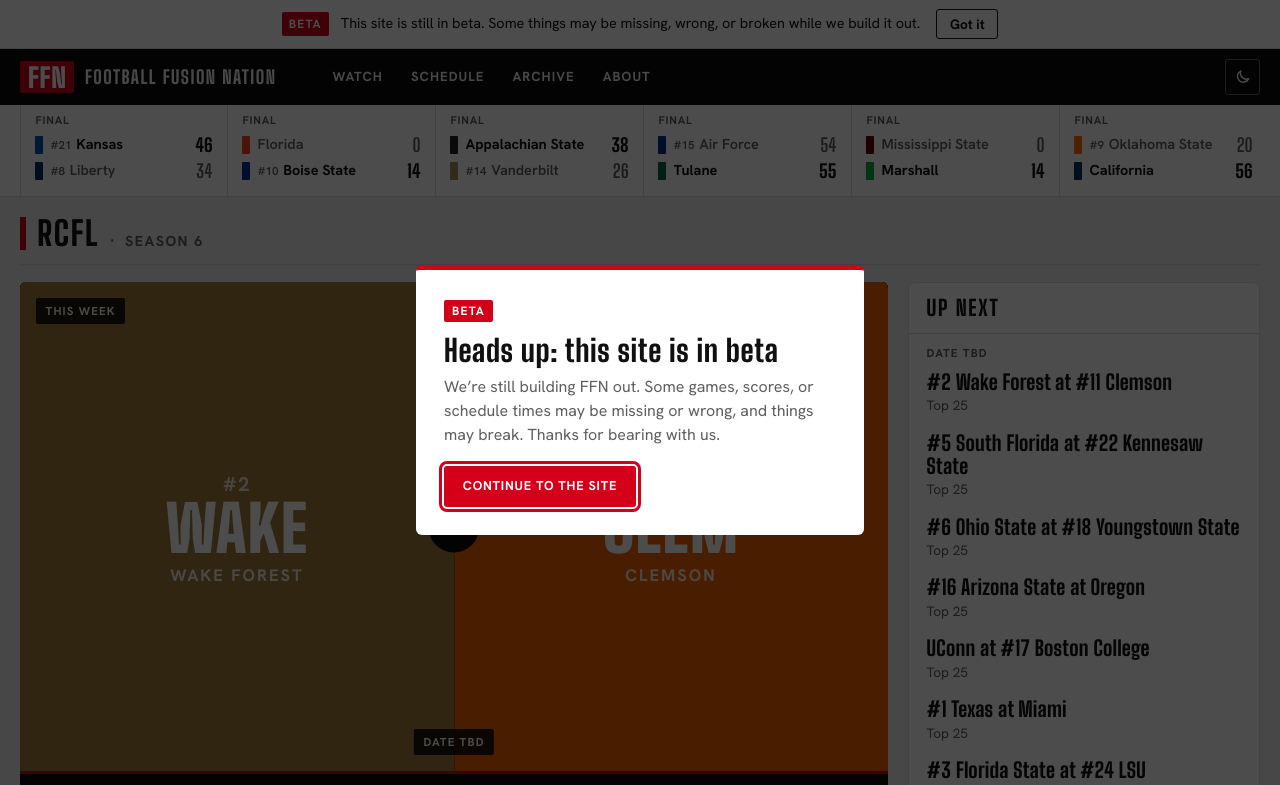
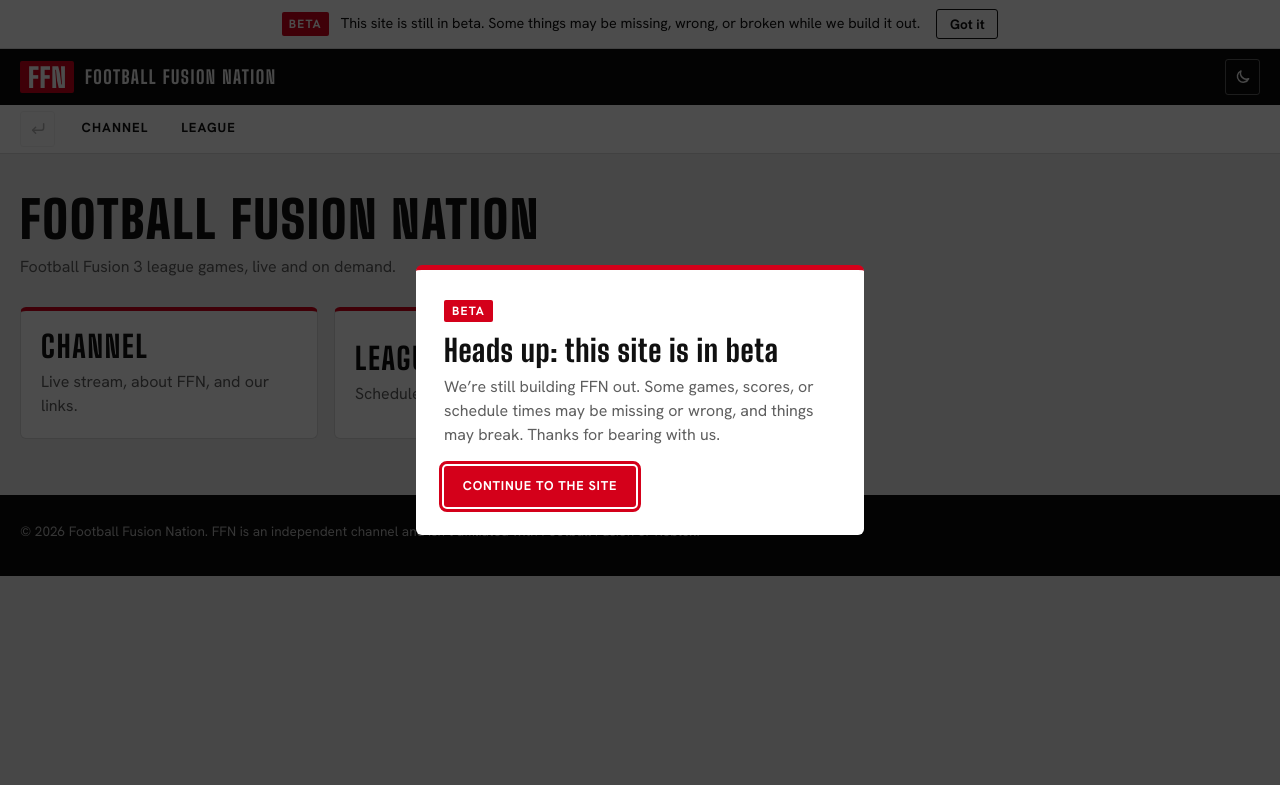
Before and after one commit to Hi12554/Football-Fusion-Nation-Website, a plain HTML site: page index.html in a window 1280 px wide. Shown: the top 785 px of the page. Drawn offline with Linux system fonts and the light colour scheme.

Commit message:
Add files via upload

```diff
--- a/css/style.css
+++ b/css/style.css
@@ -427,3 +427,36 @@ button.card:hover { border-color: var(--ink); transform: translateY(-2px); }
   .dot { animation: none; }
   button.card { transition: none; }
 }
+
+
+/* ---------- overview bar + hub ---------- */
+.hubbar { position: sticky; top: 3.5rem; z-index: 9; background: var(--paper); border-bottom: 1px solid var(--line); }
+.hubbar-in { display: flex; align-items: stretch; gap: .75rem; height: 3rem; }
+.hub-back {
+  flex: none; align-self: center; display: inline-flex; align-items: center; justify-content: center;
+  width: 2.2rem; height: 2.2rem; cursor: pointer;
+  background: transparent; color: var(--ink); border: 1px solid var(--line); border-radius: 3px;
+}
+.hub-back:hover:not([disabled]) { border-color: var(--ink); color: var(--accent); }
+.hub-back[disabled] { opacity: .3; cursor: default; }
+.hub-back svg { width: 1.1rem; height: 1.1rem; fill: none; stroke: currentColor; stroke-width: 2; stroke-linecap: round; stroke-linejoin: round; }
+.hub-items { display: flex; gap: .25rem; overflow-x: auto; scrollbar-width: none; }
+.hub-items button {
+  background: transparent; border: 0; border-bottom: 3px solid transparent; color: var(--ink); cursor: pointer;
+  font: 700 .82rem/1 var(--text); letter-spacing: .08em; text-transform: uppercase; padding: 0 .9rem;
+}
+.hub-items button:hover { color: var(--accent); }
+.hub-items button[aria-current="page"] { border-bottom-color: var(--accent); }
+.hub { padding-block: 2.5rem 3.5rem; }
+.hub h1 { font: 900 clamp(2rem, 5vw, 3.2rem)/1 var(--display); letter-spacing: .04em; text-transform: uppercase; }
+.hub-sub { color: var(--muted); margin-top: .6rem; }
+.tiles { display: grid; grid-template-columns: repeat(auto-fill, minmax(16rem, 1fr)); gap: 1rem; margin-top: 1.75rem; }
+.tile {
+  text-align: left; cursor: pointer; background: var(--paper); color: var(--ink);
+  border: 1px solid var(--line); border-top: 4px solid var(--accent); border-radius: 6px; padding: 1.25rem;
+}
+.tile:hover { border-color: var(--ink); border-top-color: var(--accent); }
+.tile b { display: block; font: 800 1.9rem/1 var(--display); letter-spacing: .06em; text-transform: uppercase; }
+.tile span { display: block; margin-top: .55rem; color: var(--muted); }
+body[data-view="channel"] .schedule, body[data-view="channel"] .league-head { display: none; }
+body[data-view="channel"] .stage { grid-template-columns: minmax(0, 1fr); }
--- a/index.html
+++ b/index.html
@@ -34,23 +34,26 @@
 
 <header class="site-header">
   <div class="wrap bar">
-    <a class="brand" href="#watch" aria-label="FFN, Football Fusion Nation">
+    <a class="brand" id="brand" href="#" aria-label="FFN, Football Fusion Nation">
       <span class="brand-mark">FFN</span>
       <span class="brand-name">Football Fusion Nation</span>
     </a>
-    <nav aria-label="Main">
-      <a href="#watch">Watch</a>
-      <a href="#schedule">Schedule</a>
-      <a href="#archive">Archive</a>
-      <a href="#about">About</a>
-    </nav>
-    <a class="live-pill" id="live-pill" href="#watch" hidden><span class="dot" aria-hidden="true"></span>Live<span class="now-word"> now</span></a>
+    <a class="live-pill" id="live-pill" href="#" hidden><span class="dot" aria-hidden="true"></span>Live<span class="now-word"> now</span></a>
     <button class="theme-toggle" id="theme-toggle" type="button" aria-label="Switch to dark mode" aria-pressed="false">
       <svg class="moon" viewBox="0 0 24 24" aria-hidden="true"><path d="M20 14.5A8 8 0 0 1 9.5 4 8 8 0 1 0 20 14.5z"/></svg>
       <svg class="sun" viewBox="0 0 24 24" aria-hidden="true"><circle cx="12" cy="12" r="4"/><path d="M12 2v2M12 20v2M4.9 4.9l1.4 1.4M17.7 17.7l1.4 1.4M2 12h2M20 12h2M4.9 19.1l1.4-1.4M17.7 6.3l1.4-1.4"/></svg>
     </button>
   </div>
 </header>
+
+<div class="hubbar">
+  <div class="wrap hubbar-in">
+    <button class="hub-back" id="hub-back" type="button" aria-label="Back" title="Back" disabled>
+      <svg viewBox="0 0 24 24" aria-hidden="true"><path d="M20 5v6a3 3 0 0 1-3 3H5"/><path d="M9 10l-4 4 4 4"/></svg>
+    </button>
+    <nav class="hub-items" id="hub-items" aria-label="Sections"></nav>
+  </div>
+</div>
 
 <section class="scorestrip" id="scorestrip" aria-label="Scores and upcoming games" hidden>
   <div class="wrap strip-wrap">
@@ -61,6 +64,8 @@
 </section>
 
 <main>
+  <section class="hub wrap" id="hub" aria-live="polite"></section>
+
   <section class="hero wrap" id="watch" aria-labelledby="hero-title">
     <h1 class="sr-only" id="hero-title">Football Fusion Nation: Football Fusion 3 league games, live and on demand</h1>
     <div class="league-head" id="league-head" hidden></div>
--- a/js/app.js
+++ b/js/app.js
@@ -273,12 +273,10 @@
 
   const headEl = $("#league-head");
 
-  // One league: a header (RCFL . Season 6 . Week 9). Two or more: the picker.
+  // League header (RCFL . Season 6 . Week 9). League switching now lives in the top bar.
   function renderTabs() {
-    const single = leagues.length <= 1;
-    headEl.hidden = !single || !leagues.length;
-    tabsEl.hidden = single;
-    if (single) {
+    tabsEl.hidden = true;
+    headEl.hidden = !leagues.length;
     const games = leagueGames();
     const season = games.reduce((m, g) => Math.max(m, g.season || 0), 0);
     const latest = games.find((g) => g.week && (!season || g.season === season));
@@ -287,14 +285,6 @@
       el("span", { class: "lh-name", text: league.name }),
       ...bits.flatMap((b) => [el("span", { class: "lh-dot", "aria-hidden": "true", text: "\u00b7" }), el("span", { class: "lh-meta", text: b })])
     );
-      return;
-    }
-    tabsEl.replaceChildren(...leagues.map((lg) =>
-      el("button", {
-        type: "button", text: lg.name, "aria-pressed": String(lg === league),
-        onclick: () => { if (lg !== league) { setLeague(lg); defaultView(); } }
-      })
-    ));
   }
 
   function setLeague(lg, { remember = true } = {}) {
@@ -370,7 +360,7 @@
       ...leagueGames().slice(0, 10).map((g) => stripCell(g, "final")),
       ...sched.filter((s) => !isLive(s, now)).map((s) => stripCell(s, "up"))
     ];
-    stripBox.hidden = !cells.length;
+    stripBox.hidden = !cells.length || view.name !== "league";
     stripEl.replaceChildren(...cells);
     stripEl.scrollLeft = 0;
     updateArrows();
@@ -582,7 +572,13 @@
     $("#beta-modal-ok").addEventListener("click", () => betaModal.close());
   }
 
-  /* ---------- start ---------- */
+  /* ---------- overview bar + views ---------- */
+  const hubEl = $("#hub");
+  const barItems = $("#hub-items");
+  const backBtn = $("#hub-back");
+  let view = { name: "home" };
+  const trail = [];
+
   function findVideo(id) {
     for (const lg of leagues) {
       const g = (lg.games || []).find((x) => x.video === id);
@@ -591,29 +587,90 @@
     return null;
   }
 
-  function initialLeague(params) {
-    let id = params.get("league");
-    if (!id) { try { id = localStorage.getItem("ffn-league"); } catch (e) {} }
-    return leagues.find((lg) => lg.id === id) || leagues[0] || emptyLeague;
+  function tile(title, sub, onclick) {
+    return el("button", { class: "tile", type: "button", onclick }, el("b", { text: title }), el("span", { text: sub }));
   }
 
-  function start() {
-    const params = new URLSearchParams(location.hash.slice(1));
-    const vid = params.get("v");
-    if (vid) {
-      const found = findVideo(vid);
-      if (found) { setLeague(found.lg, { remember: false }); return playGame(found.g); }
+  function renderHub() {
+    if (view.name === "leagues") {
+      hubEl.replaceChildren(
+        el("h1", { text: "Leagues" }),
+        el("p", { class: "hub-sub", text: "Pick a league to see its schedule, scores, and streams." }),
+        el("div", { class: "tiles" }, leagues.map((lg) => {
+          const n = (lg.games || []).length;
+          return tile(lg.name, `${n} ${n === 1 ? "game" : "games"} posted`, () => go({ name: "league", leagueId: lg.id }));
+        }))
+      );
+      return;
     }
-    const live = liveNow();
-    if (live && canPlayLive(live.entry)) { setLeague(live.lg, { remember: false }); return playLive(); }
-    setLeague(initialLeague(params), { remember: false });
-    defaultView();
+    hubEl.replaceChildren(
+      el("h1", { text: "Football Fusion Nation" }),
+      el("p", { class: "hub-sub", text: "Football Fusion 3 league games, live and on demand." }),
+      el("div", { class: "tiles" },
+        tile("Channel", "Live stream, about FFN, and our links.", () => go({ name: "channel" })),
+        tile("League", "Schedules, scores, and streams.", () => go({ name: "leagues" })))
+    );
   }
 
-  livePill.addEventListener("click", () => {
+  function renderBar() {
+    const n = view.name;
+    const root = n === "home" || n === "channel";
+    const items = root
+      ? [["Channel", n === "channel", () => go({ name: "channel" })], ["League", false, () => go({ name: "leagues" })]]
+      : leagues.map((lg) => [lg.name, n === "league" && view.leagueId === lg.id, () => go({ name: "league", leagueId: lg.id })]);
+    barItems.replaceChildren(...items.map(([label, on, fn]) =>
+      el("button", { type: "button", text: label, "aria-current": on ? "page" : null, onclick: fn })));
+    backBtn.disabled = !trail.length;
+  }
+
+  function applyView() {
+    const n = view.name;
+    document.body.dataset.view = n;
+    hubEl.hidden = !(n === "home" || n === "leagues");
+    $("#watch").hidden = !(n === "channel" || n === "league");
+    $("#archive").hidden = n !== "league";
+    $("#about").hidden = n !== "channel";
+    if (n === "league") {
+      setLeague(leagues.find((lg) => lg.id === view.leagueId) || leagues[0] || emptyLeague, { remember: false });
+      defaultView();
+    } else if (n === "channel") {
+      const live = liveNow();
+      setLeague(live ? live.lg : (leagues[0] || emptyLeague), { remember: false });
+      if (live && canPlayLive(live.entry)) playLive(); else defaultView();
+    } else {
+      playerEl.replaceChildren();      // stop any video that was playing
+      currentVideo = null;
+      stripBox.hidden = true;
+      renderHub();
+    }
+    if (n !== "league") history.replaceState(null, "", location.pathname + location.search);
+    renderBar();
+    window.scrollTo(0, 0);
+  }
+
+  function go(next, { push = true } = {}) {
+    if (push && (next.name !== view.name || next.leagueId !== view.leagueId)) trail.push(view);
+    view = next;
+    applyView();
+  }
+
+  backBtn.addEventListener("click", () => {
+    if (!trail.length) return;
+    view = trail.pop();
+    applyView();
+  });
+
+  $("#brand").addEventListener("click", (e) => {
+    e.preventDefault();
+    trail.length = 0;
+    go({ name: "home" }, { push: false });
+  });
+
+  livePill.addEventListener("click", (e) => {
+    e.preventDefault();
     const live = liveNow();
     if (!live) return;
-    if (live.lg !== league) setLeague(live.lg, { remember: false });
+    go({ name: "league", leagueId: live.lg.id });
     playLive();
   });
 
@@ -621,11 +678,24 @@
     const id = new URLSearchParams(location.hash.slice(1)).get("v");
     const found = id && findVideo(id);
     if (found) {
-      if (found.lg !== league) setLeague(found.lg, { remember: false });
+      if (view.name !== "league" || found.lg !== league) go({ name: "league", leagueId: found.lg.id });
       playGame(found.g);
     }
   });
 
+  /* ---------- start ---------- */
+  function start() {
+    const params = new URLSearchParams(location.hash.slice(1));
+    const found = params.get("v") && findVideo(params.get("v"));
+    if (found) {
+      go({ name: "league", leagueId: found.lg.id }, { push: false });
+      return playGame(found.g);
+    }
+    const lid = params.get("league");
+    if (lid && leagues.some((lg) => lg.id === lid)) return go({ name: "league", leagueId: lid }, { push: false });
+    go({ name: "home" }, { push: false });
+  }
+
   start();
   setInterval(renderSchedule, 60000);
 })();
```
Lines whose indentation alone changed are shown as unchanged.
